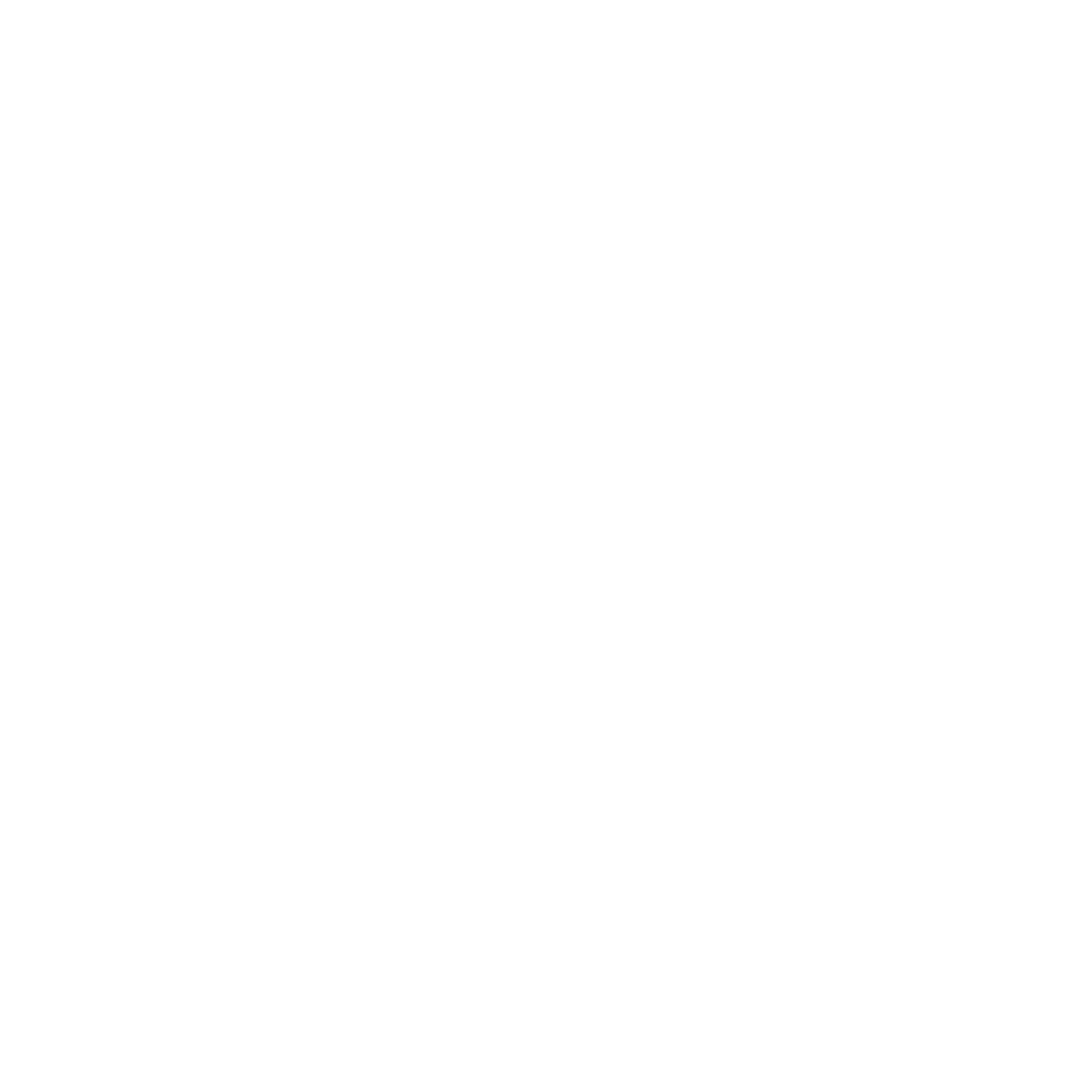
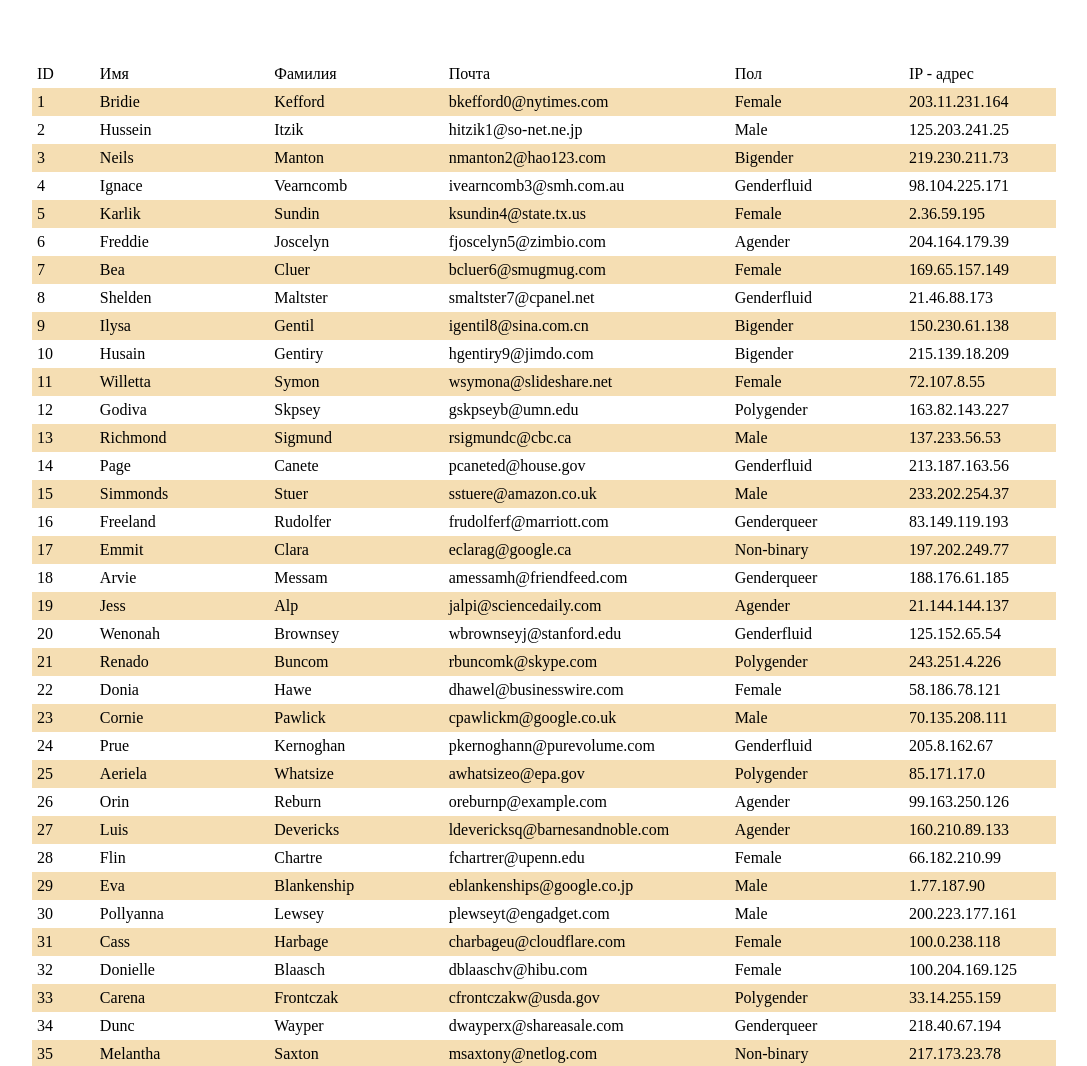
Before and after one commit to AlexFromNorth/VueTestProject, a plain HTML site: page vueTestProject/index.html in a window 1280 px wide. Shown: the top 1066 px of the page, without its empty margins (96-1183 px from the left). Before the commit the page ends 800 px from the top, so only its background shows below. Drawn offline with nearby package versions, Linux system fonts and the light colour scheme.

Commit message:
update body
create li's and v-for

```diff
--- a/vueTestProject/index.html
+++ b/vueTestProject/index.html
@@ -7,7 +7,30 @@
     <title>Document</title>
     <link rel="stylesheet" href="css/style.css" />
   </head>
-  <body></body>
+  <body>
+    <main class="container">
+      <div id="app">
+        <ul>
+          <li class="row">
+            <span>ID</span>
+            <span>Имя</span>
+            <span>Фамилия</span>
+            <span>Почта</span>
+            <span>Пол</span>
+            <span>IP - адрес</span>
+          </li>
+          <li class="row" v-for="item in items">
+            <span>{{item.id}}</span>
+            <span>{{item.first_name}}</span>
+            <span>{{item.last_name}}</span>
+            <span>{{item.email}}</span>
+            <span>{{item.gender}}</span>
+            <span>{{item.ip_address}}</span>
+          </li>
+        </ul>
+      </div>
+    </main>
+  </body>
   <script src="https://cdn.jsdelivr.net/npm/vue@2.6.14/dist/vue.js"></script>
   <script src="js/main.js"></script>
 </html>
```
